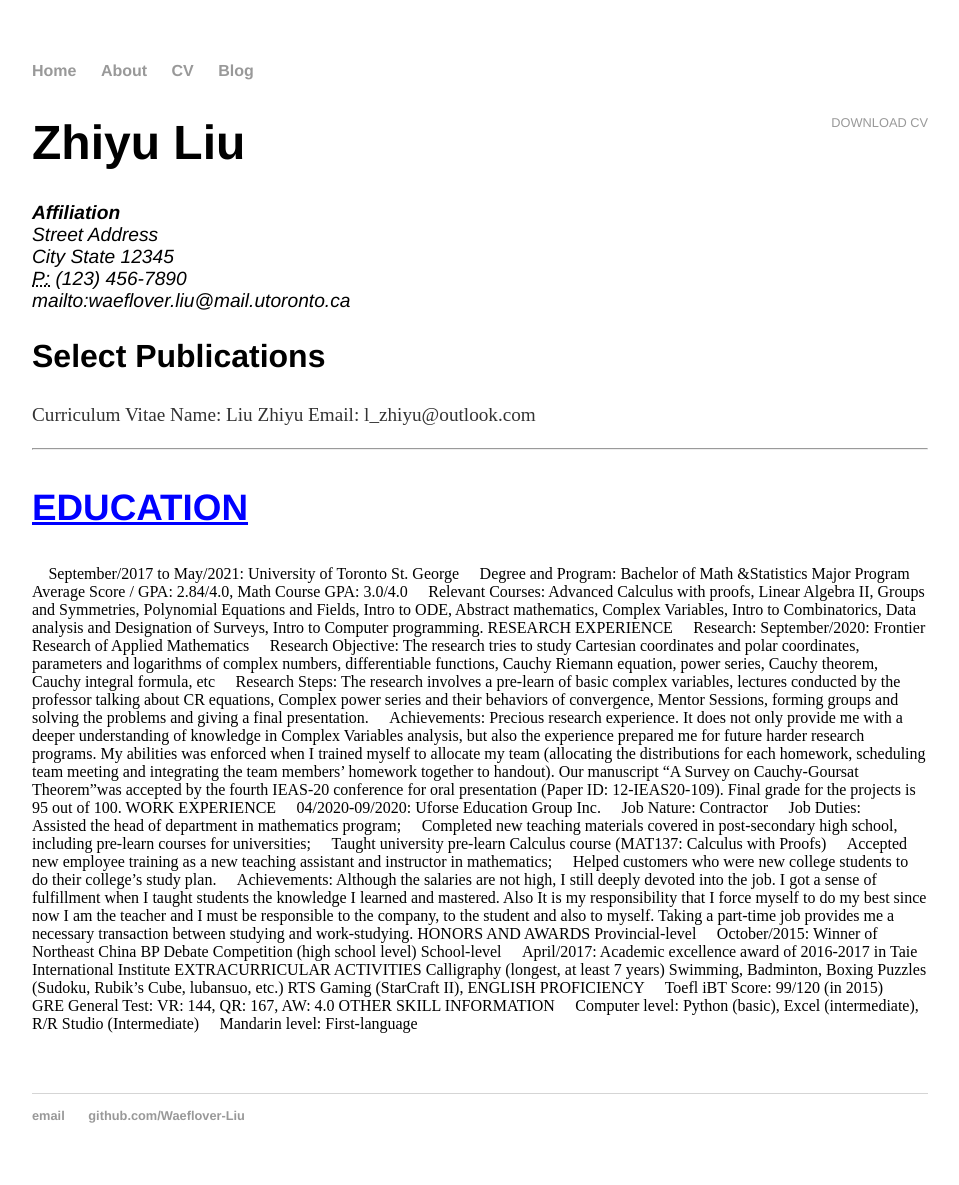
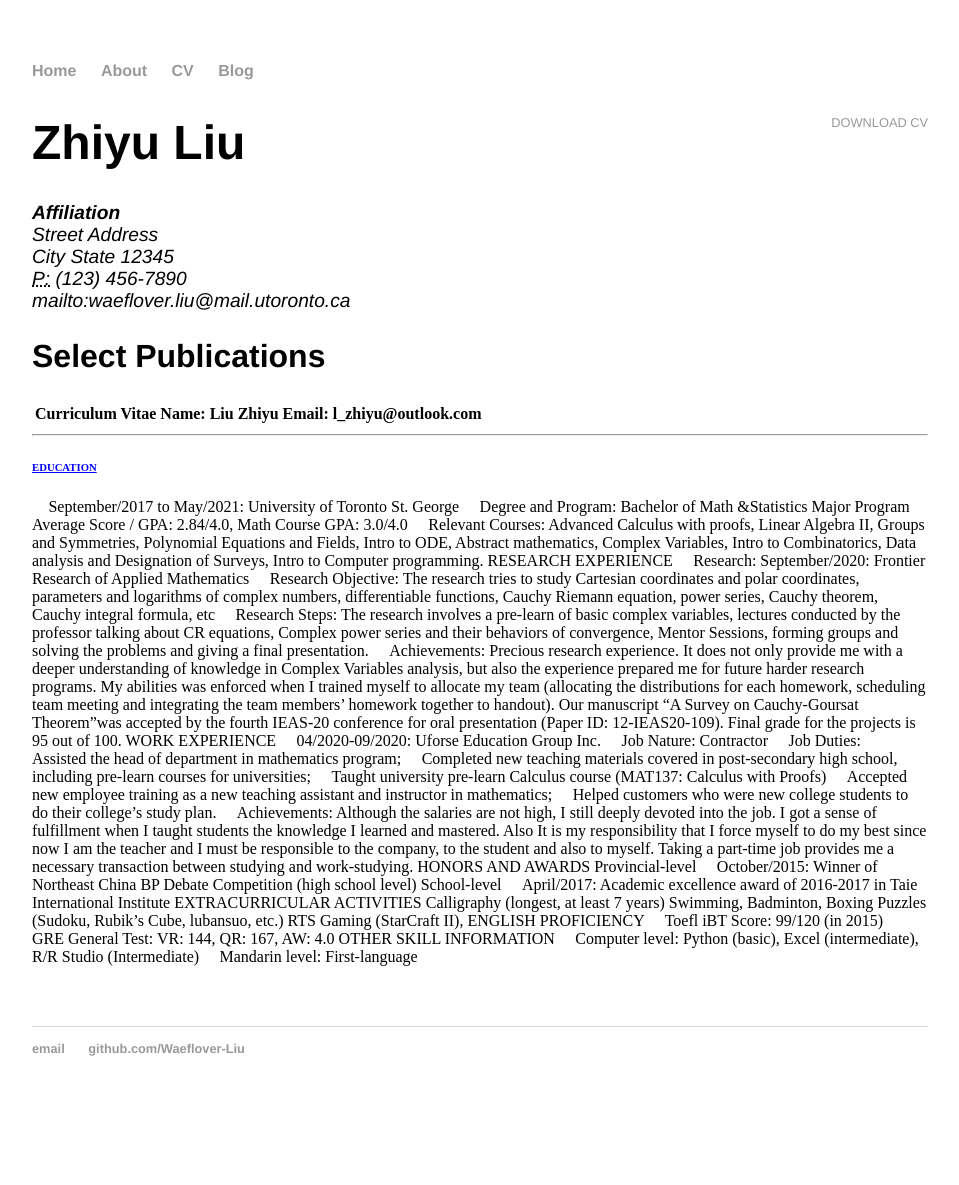
Before and after one commit to Waeflover-Liu/waeflover-liu.github.io, a Jekyll site: the page built from cv/index.html, in a window 1280 px wide. Shown: the whole page, without its empty margins (160-1119 px from the left). Built offline with Jekyll 4.4.1, drawn with Linux system fonts in a browser that asks for light colours; after the commit the page ends 1117 px from its top, so only the background shows below that.

Commit message:
Update index.html

```diff
--- a/cv/index.html
+++ b/cv/index.html
@@ -17,10 +17,10 @@ title: CV of Zhiyu Liu
 					<h2>Select Publications</h2>
 
 
-<p>Curriculum Vitae         Name: Liu Zhiyu           Email: l_zhiyu@outlook.com</p>
+		<table><th>Curriculum Vitae</th>        <th>Name: Liu Zhiyu</th>           <th>Email: l_zhiyu@outlook.com</th></table>
 <hr>
 <p>
-		<h3 style="color: blue;"><u>EDUCATION</u></h3>
+		<h6 style="color: blue;"><u>EDUCATION</u></h6>
  September/2017 to May/2021: University of Toronto St. George
  Degree and Program: Bachelor of Math &Statistics Major Program
  Average Score / GPA: 2.84/4.0, Math Course GPA: 3.0/4.0
```
